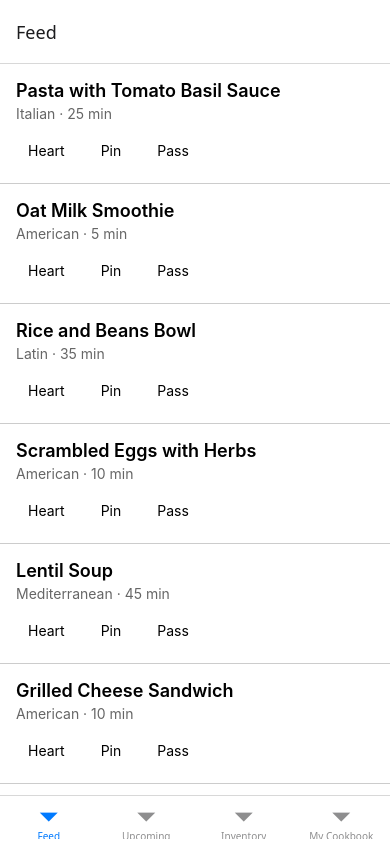
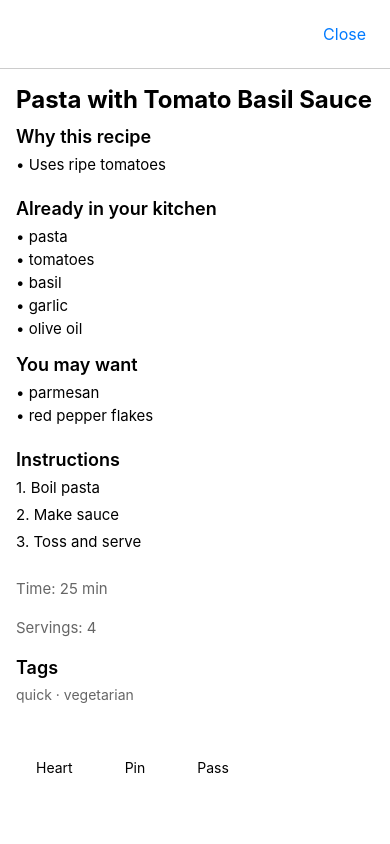
Before and after one commit to CS-196-Applied-GenAI/project-repository-mbsolo2, a React Native app in the folder frontend/: screen /Feed in a window 390 px wide. Both pictures are taken after a click on the button 195 px from the left and 124 px from the top of the page. Built offline with nearby package versions, Linux system fonts and the light colour scheme.

Commit message:
Frontend Prompt 5 implementation

```diff
--- /dev/null
+++ b/frontend/src/modals/RecipeDetailModal.tsx
@@ -0,0 +1,209 @@
+import React from 'react';
+import {
+  Image,
+  Modal,
+  Pressable,
+  ScrollView,
+  StyleSheet,
+  Text,
+  View,
+} from 'react-native';
+
+import type { Recipe } from '../types/recipe';
+
+export interface RecipeDetailModalProps {
+  visible: boolean;
+  recipe: Recipe | null;
+  onClose: () => void;
+  onHeart?: () => void;
+  onPin?: () => void;
+  onPass?: () => void;
+}
+
+export function RecipeDetailModal({
+  visible,
+  recipe,
+  onClose,
+  onHeart,
+  onPin,
+  onPass,
+}: RecipeDetailModalProps) {
+  if (!recipe) return null;
+
+  return (
+    <Modal
+      visible={visible}
+      animationType="slide"
+      presentationStyle="pageSheet"
+      onRequestClose={onClose}
+    >
+      <View style={styles.container}>
+        <View style={styles.header}>
+          <Pressable onPress={onClose} style={styles.closeButton} accessibilityRole="button">
+            <Text style={styles.closeText}>Close</Text>
+          </Pressable>
+        </View>
+        <ScrollView style={styles.scroll} contentContainerStyle={styles.scrollContent}>
+          {/* A) Title + image only if recipe.photoUri exists */}
+          <Text style={styles.title}>{recipe.title}</Text>
+          {recipe.photoUri ? (
+            <Image source={{ uri: recipe.photoUri }} style={styles.image} resizeMode="cover" />
+          ) : null}
+
+          {/* B) Why this recipe */}
+          {recipe.why.length > 0 && (
+            <View style={styles.section}>
+              <Text style={styles.sectionTitle}>Why this recipe</Text>
+              {recipe.why.map((item, i) => (
+                <Text key={i} style={styles.bullet}>
+                  • {item}
+                </Text>
+              ))}
+            </View>
+          )}
+
+          {/* C) Ingredients split */}
+          <View style={styles.section}>
+            <Text style={styles.sectionTitle}>Already in your kitchen</Text>
+            {recipe.ingredientsHave.map((ing, i) => (
+              <Text key={i} style={styles.bullet}>
+                • {ing}
+              </Text>
+            ))}
+            <Text style={[styles.sectionTitle, styles.sectionTitleSpaced]}>You may want</Text>
+            {recipe.ingredientsMaybeWant.map((ing, i) => (
+              <Text key={i} style={styles.bullet}>
+                • {ing}
+              </Text>
+            ))}
+          </View>
+
+          {/* D) Instructions */}
+          <View style={styles.section}>
+            <Text style={styles.sectionTitle}>Instructions</Text>
+            {recipe.instructions.map((step, i) => (
+              <Text key={i} style={styles.step}>
+                {i + 1}. {step}
+              </Text>
+            ))}
+          </View>
+
+          {/* E) Time estimate */}
+          <View style={styles.section}>
+            <Text style={styles.meta}>Time: {recipe.totalMinutes} min</Text>
+          </View>
+
+          {/* F) Servings + leftover note */}
+          <View style={styles.section}>
+            <Text style={styles.meta}>Servings: {recipe.servings}</Text>
+            {recipe.leftoverNote ? (
+              <Text style={styles.leftoverNote}>{recipe.leftoverNote}</Text>
+            ) : null}
+          </View>
+
+          {/* G) Tags */}
+          {recipe.tags.length > 0 && (
+            <View style={styles.section}>
+              <Text style={styles.sectionTitle}>Tags</Text>
+              <Text style={styles.tags}>{recipe.tags.join(' · ')}</Text>
+            </View>
+          )}
+
+          {/* H) Action buttons */}
+          <View style={styles.actions}>
+            <Pressable onPress={onHeart} style={styles.actionButton} accessibilityRole="button">
+              <Text>Heart</Text>
+            </Pressable>
+            <Pressable onPress={onPin} style={styles.actionButton} accessibilityRole="button">
+              <Text>Pin</Text>
+            </Pressable>
+            <Pressable onPress={onPass} style={styles.actionButton} accessibilityRole="button">
+              <Text>Pass</Text>
+            </Pressable>
+          </View>
+        </ScrollView>
+      </View>
+    </Modal>
+  );
+}
+
+const styles = StyleSheet.create({
+  container: {
+    flex: 1,
+    backgroundColor: '#fff',
+  },
+  header: {
+    flexDirection: 'row',
+    justifyContent: 'flex-end',
+    padding: 16,
+    borderBottomWidth: StyleSheet.hairlineWidth,
+    borderBottomColor: '#ccc',
+  },
+  closeButton: {
+    padding: 8,
+  },
+  closeText: {
+    fontSize: 16,
+    color: '#007AFF',
+  },
+  scroll: {
+    flex: 1,
+  },
+  scrollContent: {
+    padding: 16,
+    paddingBottom: 32,
+  },
+  title: {
+    fontSize: 24,
+    fontWeight: '700',
+    marginBottom: 12,
+  },
+  image: {
+    width: '100%',
+    height: 200,
+    borderRadius: 8,
+    marginBottom: 16,
+  },
+  section: {
+    marginBottom: 20,
+  },
+  sectionTitle: {
+    fontSize: 18,
+    fontWeight: '600',
+    marginBottom: 8,
+  },
+  sectionTitleSpaced: {
+    marginTop: 12,
+  },
+  bullet: {
+    fontSize: 15,
+    marginBottom: 4,
+  },
+  step: {
+    fontSize: 15,
+    marginBottom: 8,
+  },
+  meta: {
+    fontSize: 15,
+    color: '#666',
+  },
+  leftoverNote: {
+    fontSize: 14,
+    color: '#666',
+    marginTop: 8,
+    fontStyle: 'italic',
+  },
+  tags: {
+    fontSize: 14,
+    color: '#666',
+  },
+  actions: {
+    flexDirection: 'row',
+    marginTop: 24,
+  },
+  actionButton: {
+    paddingVertical: 12,
+    paddingHorizontal: 20,
+    marginRight: 12,
+  },
+});
--- a/frontend/src/screens/FeedScreen.tsx
+++ b/frontend/src/screens/FeedScreen.tsx
@@ -1,5 +1,7 @@
 import { FlatList, StyleSheet, View } from 'react-native';
+import { useState } from 'react';
 import { RecipeCard } from '../components/RecipeCard';
+import { RecipeDetailModal } from '../modals/RecipeDetailModal';
 import type { Recipe } from '../types/recipe';
 
 export const MOCK_RECIPES: Recipe[] = [
@@ -186,14 +188,24 @@ export const MOCK_RECIPES: Recipe[] = [
 ];
 
 export default function FeedScreen() {
+  const [selectedRecipe, setSelectedRecipe] = useState<Recipe | null>(null);
+
   return (
     <View style={styles.container}>
       <FlatList
         data={MOCK_RECIPES}
         keyExtractor={(item) => item.id}
         renderItem={({ item }) => (
-          <RecipeCard recipe={item} />
+          <RecipeCard
+            recipe={item}
+            onPress={() => setSelectedRecipe(item)}
+          />
         )}
+      />
+      <RecipeDetailModal
+        visible={selectedRecipe !== null}
+        recipe={selectedRecipe}
+        onClose={() => setSelectedRecipe(null)}
       />
     </View>
   );
```
Also changed, not shown: 1 other file (tests, documents, lock files or other folders).
